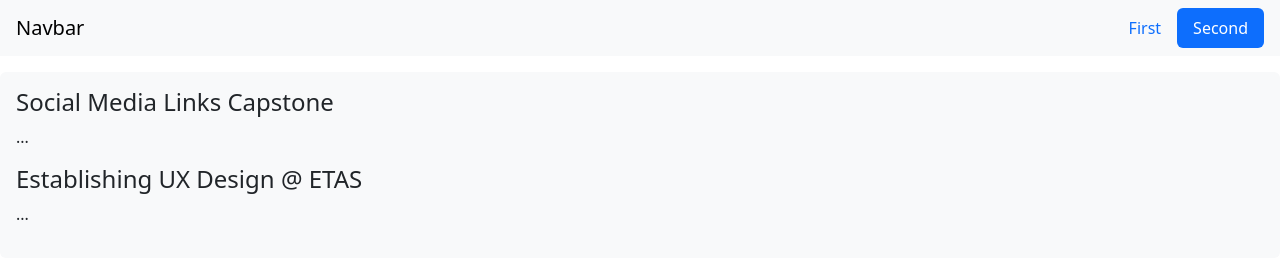
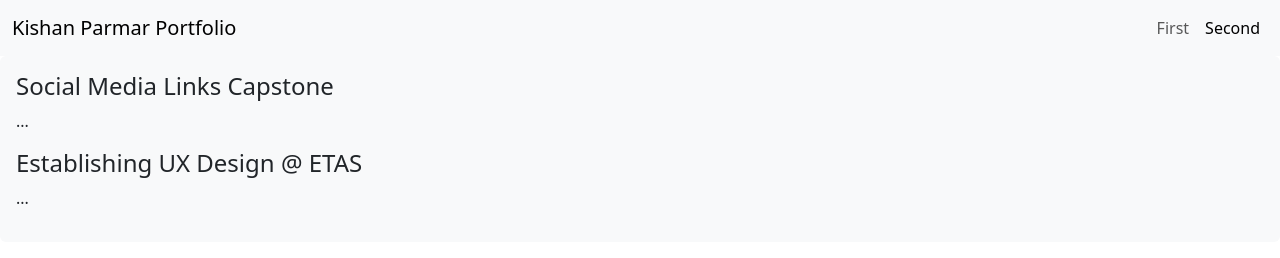
Before and after one commit to kishan-parmar23/portfolio, a website: page index.html in a window 1280 px wide. Drawn offline with nearby package versions, Linux system fonts and the light colour scheme.

Commit message:
Updated Navbar Alignment and toggle

```diff
--- a/index.html
+++ b/index.html
@@ -9,16 +9,23 @@
     <link href="https://cdn.jsdelivr.net/npm/bootstrap@5.3.8/dist/css/bootstrap.min.css" rel="stylesheet" integrity="sha384-sRIl4kxILFvY47J16cr9ZwB07vP4J8+LH7qKQnuqkuIAvNWLzeN8tE5YBujZqJLB" crossorigin="anonymous">
 </head>
 <body>
-    <nav id="navbar-example2" class="navbar bg-body-tertiary px-3 mb-3">
-        <a class="navbar-brand" href="#">Navbar</a>
-        <ul class="nav nav-pills">
-          <li class="nav-item">
-            <a class="nav-link" href="#scrollspyHeading1">First</a>
-          </li>
-          <li class="nav-item">
-            <a class="nav-link" href="#scrollspyHeading2">Second</a>
-          </li>
-        </ul>
+    <nav id="navbar-example2" class="navbar navbar-expand-lg bg-body-tertiary">
+      <div class = "container-fluid">
+        <a class="navbar-brand" href="#">Kishan Parmar Portfolio</a>
+        <button class="navbar-toggler" type="button" data-bs-toggle="collapse" data-bs-target="#navbarNav" aria-controls="navbarNav" aria-expanded="false" aria-label="Toggle navigation">
+          <span class="navbar-toggler-icon"></span>
+        </button>
+          <div class="collapse navbar-collapse " id="navbarNav">
+            <ul class="navbar-nav ms-auto">
+              <li class="nav-item">
+                <a class="nav-link active" href="#scrollspyHeading1">First</a>
+              </li>
+              <li class="nav-item">
+                <a class="nav-link active" href="#scrollspyHeading2">Second</a>
+              </li>
+            </ul>
+          </div>
+        </div>
       </nav>
       <div data-bs-spy="scroll" data-bs-target="#navbar-example2" data-bs-root-margin="0px 0px -40%" data-bs-smooth-scroll="true" class="scrollspy-example bg-body-tertiary p-3 rounded-2" tabindex="0">
         <h4 id="scrollspyHeading1">Social Media Links Capstone</h4>
@@ -26,6 +33,7 @@
         <h4 id="scrollspyHeading2">Establishing UX Design @ ETAS</h4>
         <p>...</p>
       </div>
+
     <script src="https://cdn.jsdelivr.net/npm/bootstrap@5.3.8/dist/js/bootstrap.bundle.min.js" integrity="sha384-FKyoEForCGlyvwx9Hj09JcYn3nv7wiPVlz7YYwJrWVcXK/BmnVDxM+D2scQbITxI" crossorigin="anonymous"></script>
 </body>
 </html>
--- /dev/null
+++ b/package.json
@@ -0,0 +1,5 @@
+{
+  "dependencies": {
+    "bootstrap": "^5.3.8"
+  }
+}
```
Also changed, not shown: 1 other file.
